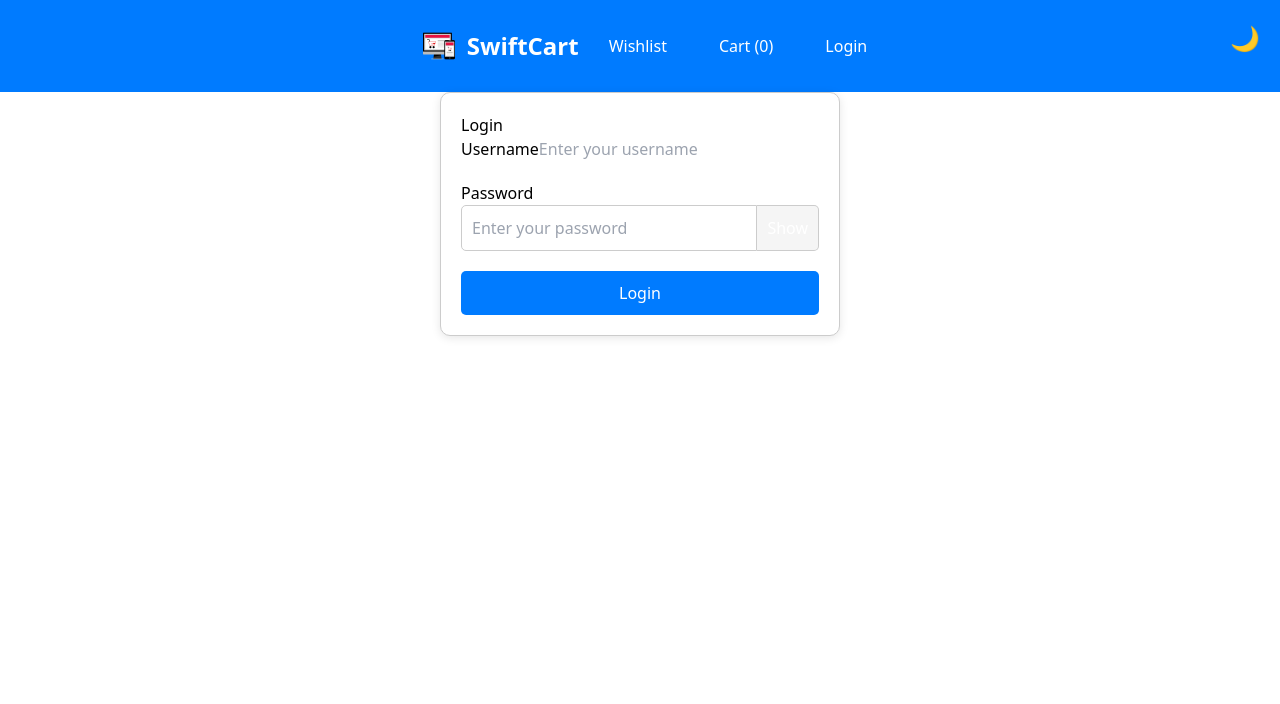
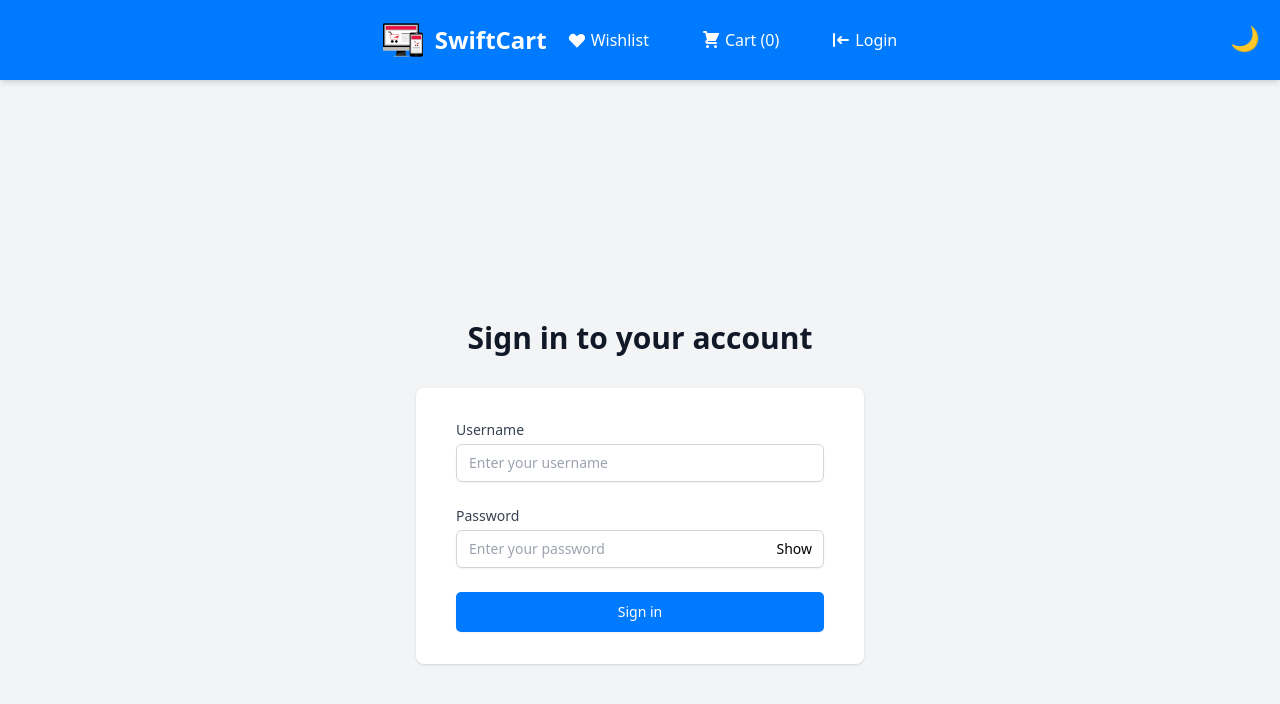
Before and after one commit to KeabetsweMatlhabe/JSF_Portfolio-Piece_KEAMAT511_JSE2407_GroupD_Keabetswe-Matlhabe-main, a Vue app: page /login in a window 1280 px wide. Shown: the top 704 px of the page. Built offline with nearby package versions, Linux system fonts and the light colour scheme.

Commit message:
fixed synthax error

```diff
--- a/src/components/Navbar.vue
+++ b/src/components/Navbar.vue
@@ -1,29 +1,48 @@
 <template>
-  <nav class="navbar bg-gray-800 dark:bg-gray-900 p-4">
+  <nav class="navbar bg-gray-800 dark:bg-gray-900 p-4 shadow-md">
     <div class="max-w-screen-xl flex flex-wrap items-center justify-between mx-auto">
-      <router-link to="/">
-        <button class="flex items-center space-x-3 rtl:space-x-reverse">
-          <img src="../assets/online-shop.png" class="h-8" alt="SwiftCart Logo" />
-          <span class="self-center text-2xl font-semibold whitespace-nowrap text-white dark:text-gray-200">SwiftCart</span>
-        </button>
+      <router-link to="/" class="flex items-center space-x-3 rtl:space-x-reverse">
+        <img src="../assets/online-shop.png" class="h-10 w-10" alt="SwiftCart Logo" />
+        <span class="self-center text-2xl font-semibold whitespace-nowrap text-white dark:text-gray-200 hover:text-blue-400 transition duration-300">SwiftCart</span>
       </router-link>
-      <ul class="flex space-x-8">
+      <ul class="flex space-x-6 md:space-x-8">
         <li>
-          <router-link to="/wishlist" class="text-white dark:text-gray-200 hover:text-blue-500">Wishlist</router-link>
+          <router-link to="/wishlist" class="text-white dark:text-gray-200 hover:text-blue-400 transition duration-300 flex items-center">
+            <svg xmlns="http://www.w3.org/2000/svg" class="h-5 w-5 mr-1" viewBox="0 0 20 20" fill="currentColor">
+              <path fill-rule="evenodd" d="M3.172 5.172a4 4 0 015.656 0L10 6.343l1.172-1.171a4 4 0 115.656 5.656L10 17.657l-6.828-6.829a4 4 0 010-5.656z" clip-rule="evenodd" />
+            </svg>
+            Wishlist
+          </router-link>
         </li>
         <li>
-          <router-link to="/cart" class="text-white dark:text-gray-200 hover:text-blue-500">
+          <router-link to="/cart" class="text-white dark:text-gray-200 hover:text-blue-400 transition duration-300 flex items-center">
+            <svg xmlns="http://www.w3.org/2000/svg" class="h-5 w-5 mr-1" viewBox="0 0 20 20" fill="currentColor">
+              <path d="M3 1a1 1 0 000 2h1.22l.305 1.222a.997.997 0 00.01.042l1.358 5.43-.893.892C3.74 11.846 4.632 14 6.414 14H15a1 1 0 000-2H6.414l1-1H14a1 1 0 00.894-.553l3-6A1 1 0 0017 3H6.28l-.31-1.243A1 1 0 005 1H3zM16 16.5a1.5 1.5 0 11-3 0 1.5 1.5 0 013 0zM6.5 18a1.5 1.5 0 100-3 1.5 1.5 0 000 3z" />
+            </svg>
             Cart ({{ cartStore.cartCount }})
           </router-link>
         </li>
         <li v-if="cartStore.isLoggedIn">
-          <button @click="handleLogout" class="text-white dark:text-gray-200 hover:text-blue-500">Logout</button>
+          <button @click="handleLogout" class="text-white dark:text-gray-200 hover:text-blue-400 transition duration-300 flex items-center">
+            <svg xmlns="http://www.w3.org/2000/svg" class="h-5 w-5 mr-1" viewBox="0 0 20 20" fill="currentColor">
+              <path fill-rule="evenodd" d="M3 3a1 1 0 00-1 1v12a1 1 0 102 0V4a1 1 0 00-1-1zm10.293 9.293a1 1 0 001.414 1.414l3-3a1 1 0 000-1.414l-3-3a1 1 0 10-1.414 1.414L14.586 9H7a1 1 0 100 2h7.586l-1.293 1.293z" clip-rule="evenodd" />
+            </svg>
+            Logout
+          </button>
         </li>
         <li v-else>
-          <router-link to="/login" class="text-white dark:text-gray-200 hover:text-blue-500">Login</router-link>
+          <router-link to="/login" class="text-white dark:text-gray-200 hover:text-blue-400 transition duration-300 flex items-center">
+            <svg xmlns="http://www.w3.org/2000/svg" class="h-5 w-5 mr-1" viewBox="0 0 20 20" fill="currentColor">
+              <path fill-rule="evenodd" d="M3 3a1 1 0 011 1v12a1 1 0 11-2 0V4a1 1 0 011-1zm7.707 3.293a1 1 0 010 1.414L9.414 9H17a1 1 0 110 2H9.414l1.293 1.293a1 1 0 01-1.414 1.414l-3-3a1 1 0 010-1.414l3-3a1 1 0 011.414 0z" clip-rule="evenodd" />
+            </svg>
+            Login
+          </router-link>
         </li>
         <li v-if="cartStore.isLoggedIn">
-          <router-link to="/comparison" class="text-white dark:text-gray-200 hover:text-blue-500">
+          <router-link to="/comparison" class="text-white dark:text-gray-200 hover:text-blue-400 transition duration-300 flex items-center">
+            <svg xmlns="http://www.w3.org/2000/svg" class="h-5 w-5 mr-1" viewBox="0 0 20 20" fill="currentColor">
+              <path fill-rule="evenodd" d="M5 4a1 1 0 00-2 0v7.268a2 2 0 000 3.464V16a1 1 0 102 0v-1.268a2 2 0 000-3.464V4zM11 4a1 1 0 10-2 0v1.268a2 2 0 000 3.464V16a1 1 0 102 0V8.732a2 2 0 000-3.464V4zM16 3a1 1 0 011 1v7.268a2 2 0 010 3.464V16a1 1 0 11-2 0v-1.268a2 2 0 010-3.464V4a1 1 0 011-1z" clip-rule="evenodd" />
+            </svg>
             Compare ({{ comparisonStore.comparisonCount }})
           </router-link>
         </li>
@@ -43,7 +62,6 @@ export default {
     const comparisonStore = useComparisonStore();
     const router = useRouter();
 
-
     const handleLogout = () => {
       cartStore.logout();
       comparisonStore.clearComparisonList();
@@ -58,3 +76,15 @@ export default {
   },
 };
 </script>
+
+<style scoped>
+.navbar {
+  @apply sticky top-0 z-50;
+}
+
+@media (max-width: 640px) {
+  .navbar ul {
+    @apply flex-col items-center space-y-4;
+  }
+}
+</style>
--- a/src/composables/useComparisonStore.js
+++ b/src/composables/useComparisonStore.js
@@ -1,5 +1,3 @@
-
-
 import { defineStore } from 'pinia';
 
 export const useComparisonStore = defineStore('comparison', {
@@ -9,7 +7,12 @@ export const useComparisonStore = defineStore('comparison', {
   actions: {
     addToComparison(product) {
       if (this.comparisonList.length < 5) {
-        this.comparisonList.push(product);
+        // Check if the product is already in the list
+        if (!this.comparisonList.some(p => p.id === product.id)) {
+          this.comparisonList.push(product);
+        } else {
+          alert('This product is already in the comparison list.');
+        }
       } else {
         alert('You can only compare up to 5 products.');
       }
--- a/src/composables/useWishlistStore.js
+++ b/src/composables/useWishlistStore.js
@@ -1,5 +1,3 @@
-
-
 import { ref, computed } from 'vue';
 import { defineStore } from 'pinia';
 import axios from 'axios';
--- a/src/views/LoginPage.vue
+++ b/src/views/LoginPage.vue
@@ -1,40 +1,63 @@
 <template>
-  <div>
-    <nav class="bg-gray-500 border-gray-200">
+  <div class="min-h-screen bg-gray-100 dark:bg-gray-900 flex flex-col justify-center py-12 sm:px-6 lg:px-8">
+    <div class="sm:mx-auto sm:w-full sm:max-w-md">
+      <h2 class="mt-6 text-center text-3xl font-extrabold text-gray-900 dark:text-white">
+        Sign in to your account
+      </h2>
+    </div>
 
-    </nav>
-    <div class="login-container">
-      <h1>Login</h1>
-      <form @submit.prevent="handleLogin">
-        <div class="form-group">
-          <label for="username">Username</label>
-          <input type="text" id="username" v-model="username" required placeholder="Enter your username" />
-        </div>
-        <div class="form-group">
-          <label for="password">Password</label>
-          <div class="password-input">
-            <input :type="showPassword ? 'text' : 'password'" id="password" v-model="password" required placeholder="Enter your password" />
-            <button type="button" @click="togglePasswordVisibility">{{ showPassword ? 'Hide' : 'Show' }}</button>
+    <div class="mt-8 sm:mx-auto sm:w-full sm:max-w-md">
+      <div class="bg-white dark:bg-gray-800 py-8 px-4 shadow sm:rounded-lg sm:px-10">
+        <form @submit.prevent="handleLogin" class="space-y-6">
+          <div>
+            <label for="username" class="block text-sm font-medium text-gray-700 dark:text-gray-300">
+              Username
+            </label>
+            <div class="mt-1">
+              <input id="username" name="username" type="text" required v-model="username"
+                class="appearance-none block w-full px-3 py-2 border border-gray-300 rounded-md shadow-sm placeholder-gray-400 focus:outline-none focus:ring-indigo-500 focus:border-indigo-500 sm:text-sm dark:bg-gray-700 dark:border-gray-600 dark:placeholder-gray-400 dark:text-white dark:focus:ring-blue-500 dark:focus:border-blue-500"
+                placeholder="Enter your username" />
+            </div>
           </div>
-        </div>
-        <button type="submit" :disabled="loading">Login</button>
-        <p v-if="loading" class="loading-message">Logging in, please wait...</p>
-        <p v-if="error" class="error-message">{{ error }}</p>
-      </form>
+
+          <div>
+            <label for="password" class="block text-sm font-medium text-gray-700 dark:text-gray-300">
+              Password
+            </label>
+            <div class="mt-1 relative">
+              <input :type="showPassword ? 'text' : 'password'" id="password" name="password" required v-model="password"
+                class="appearance-none block w-full px-3 py-2 border border-gray-300 rounded-md shadow-sm placeholder-gray-400 focus:outline-none focus:ring-indigo-500 focus:border-indigo-500 sm:text-sm dark:bg-gray-700 dark:border-gray-600 dark:placeholder-gray-400 dark:text-white dark:focus:ring-blue-500 dark:focus:border-blue-500"
+                placeholder="Enter your password" />
+              <button type="button" @click="togglePasswordVisibility"
+                class="absolute inset-y-0 right-0 pr-3 flex items-center text-sm leading-5">
+                {{ showPassword ? 'Hide' : 'Show' }}
+              </button>
+            </div>
+          </div>
+
+          <div>
+            <button type="submit" :disabled="loading"
+              class="w-full flex justify-center py-2 px-4 border border-transparent rounded-md shadow-sm text-sm font-medium text-white bg-indigo-600 hover:bg-indigo-700 focus:outline-none focus:ring-2 focus:ring-offset-2 focus:ring-indigo-500 disabled:opacity-50">
+              {{ loading ? 'Signing in...' : 'Sign in' }}
+            </button>
+          </div>
+        </form>
+
+        <p v-if="error" class="mt-2 text-center text-sm text-red-600">{{ error }}</p>
+      </div>
     </div>
   </div>
 </template>
 
 <script>
+import { ref, computed, onMounted, watch } from 'vue';
+import { useRouter } from 'vue-router';
 import axios from 'axios';
-import { ref, computed, onMounted } from 'vue';
-import { useRouter } from 'vue-router';
 
 export default {
   name: "Login",
   setup() {
     const router = useRouter();
-    const isNavbarOpen = ref(false);
     const username = ref('');
     const password = ref('');
     const showPassword = ref(false);
@@ -46,23 +69,13 @@ export default {
     });
 
     onMounted(() => {
-      // Redirect to login if not authenticated and trying to access any route other than login
-      if (!isAuthenticated.value && router.currentRoute.value.path !== '/login') {
-        router.push('/login');
+      if (isAuthenticated.value && router.currentRoute.value.path === '/login') {
+        router.push('/');
       }
     });
 
-    const toggleNavbar = () => {
-      isNavbarOpen.value = !isNavbarOpen.value;
-    };
-
     const togglePasswordVisibility = () => {
       showPassword.value = !showPassword.value;
-    };
-
-    const logout = () => {
-      localStorage.removeItem('jwt');
-      router.push('/login');
     };
 
     const handleLogin = async () => {
@@ -96,23 +109,25 @@ export default {
       }
     };
 
+    // Watch for changes in authentication status
+    watch(isAuthenticated, (newValue) => {
+      if (!newValue) {
+        router.push('/login');
+      }
+    });
+
     return {
-      isNavbarOpen,
-      isAuthenticated,
       username,
       password,
       showPassword,
       loading,
       error,
-      toggleNavbar,
       togglePasswordVisibility,
-      logout,
       handleLogin
     };
   },
 };
 </script>
-
 <style>
 /* Navbar styles */
 .bg-gray-500 {
```
Also changed, not shown: src/views/ComparisonPage.vue (+46 -26 lines).
